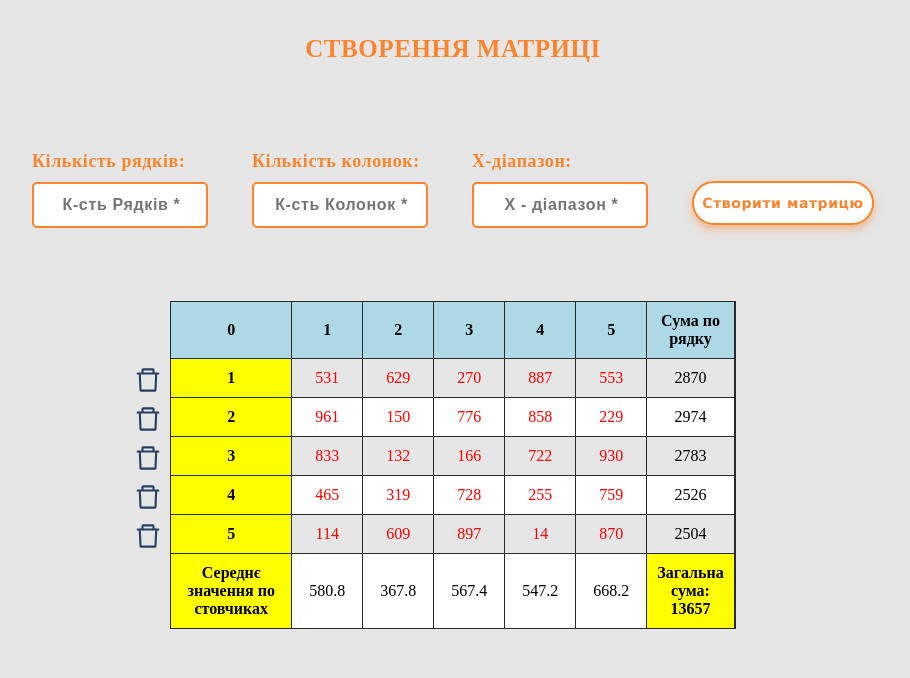
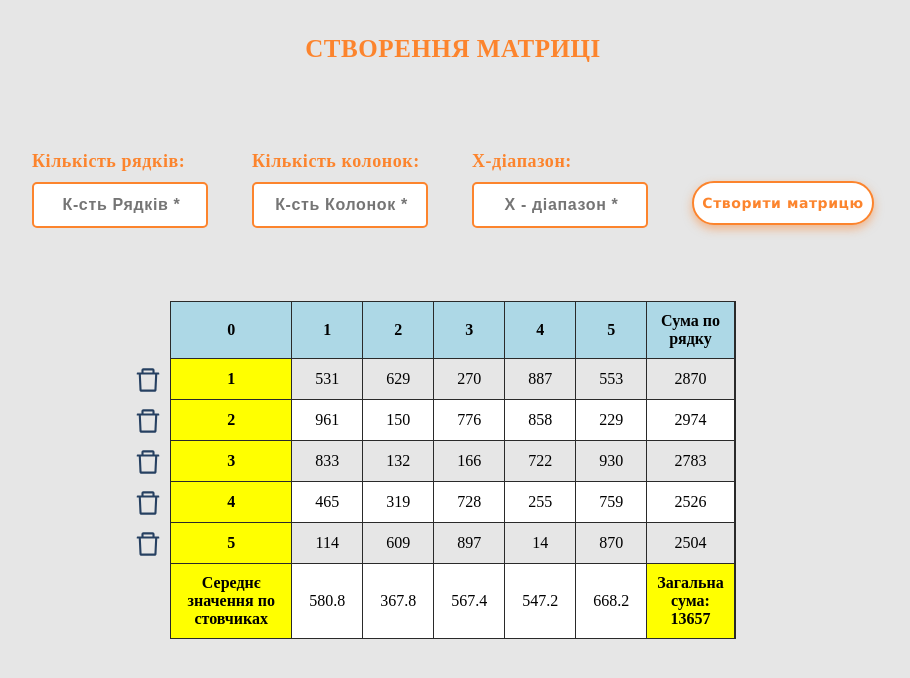
Before and after one commit to Taras-Roboteckyi/matrix, a React (Create React App) app: page / in a window 1280 px wide. Both pictures are taken after typing "5", "5", "5" into the empty fields and a click on the button "Створити матрицю". Shown: the top 678 px of the page, without its empty margins (195-1105 px from the left). Built offline with nearby package versions, Linux system fonts and the light colour scheme.

Commit message:
refactoring base code

```diff
--- a/src/components/TableMatrix/MartixTable.styled.jsx
+++ b/src/components/TableMatrix/MartixTable.styled.jsx
@@ -49,17 +49,27 @@ export const AverageItem = styled.th`
 `;
 
 export const AmountItem = styled.td`
+  /* padding: 10px; */
+
+  border: 1px solid #2a2a2a;
+  text-align: center;
+  cursor: pointer;
+
+  color: ${props => (props.activeClassName ? 'red' : 'black')};
+`;
+
+/* export const AmountItemHover = styled.td`
   padding: 10px;
   border: 1px solid #2a2a2a;
   text-align: center;
   cursor: pointer;
 
-  color: ${props => (props.activeClassName ? ' red;' : ' blue;')};
-`;
+  color: blue;
+`; */
 
-export const SumItem = styled.td`
+export const SumItem = styled.div`
   padding: 10px;
-  border: 1px solid #2a2a2a;
+  /* border: 1px solid #2a2a2a; */
   text-align: center;
 `;
 
--- a/src/components/TableMatrix/MatrixTableBody.jsx
+++ b/src/components/TableMatrix/MatrixTableBody.jsx
@@ -1,19 +1,145 @@
-import { useSelector } from 'react-redux';
-import { ItemsSelectors } from '../../redux/items';
+import { useSelector, useDispatch } from 'react-redux';
+import { useState, useEffect } from 'react';
+import { ItemsSelectors, ItemsSlice } from '../../redux/items';
 import { TableRow } from './MatrixTableRow';
 import { TableFoot } from './MatrixTableFoot';
+import ButtonDelete from '../ButtonDelete/ButtonDelete';
+
+import { TransactionRow, AverageItem, AmountItem, SumItem } from './MartixTable.styled';
 
 export function TableBody() {
   const dataMatrixLine = useSelector(ItemsSelectors.getDataMatrixLine);
   const { averageValues } = useSelector(ItemsSelectors.getDataMatrixAverage);
+  const [isHoverAmount, setIsHoverAmount] = useState(null);
+  const diapasonX = useSelector(ItemsSelectors.getDataForm);
+
+  /* const { row, index, mouseEnter, mouseLeave, hover } = props; */
+  /* const totalSum = useSelector(ItemsSelectors.getTotalSum); */
+  const dispatch = useDispatch();
+  /* const line = row.slice(0, row.length - 1); */
+
+  const increment = indexNumber => indexNumber + 1; //Додаєм нумерацію клітинок-ячейок
+
+  /* console.log('totalSum', totalSum); */
+
   /* console.log('dataMatrixLine ', dataMatrixLine); */
+  /* useEffect(() => {}, [dataMatrixLine, diapasonX.range]); */
+  console.log('dataMatrixLine ', dataMatrixLine);
+  /*
+  if (dataMatrixLine.length === 0) {
+    return null;
+  } */
+
+  /////////Фільтруєм матрицю тільки по значенню amount/////////////////////
+  const arrayMatrix = dataMatrixLine
+    .reduce((allTags, item) => {
+      allTags.push(...item);
+
+      return allTags;
+    }, [])
+    .filter(({ amount }) => amount);
+  //console.log('arrayMatrix', arrayMatrix);
+
+  /////////Шукаєм функцією підсвічені клітинки-ячейки/////////////////////
+
+  const handleMouseEnterAmount = idAmount => {
+    //console.log(idAmount);
+    //console.log('dataMatrix', dataMatrix);
+
+    const electIdAmount = arrayMatrix.find(el => el.id === idAmount);
+
+    const arrayOfTemporaryAmount = arrayMatrix.reduce((arr, item) => {
+      if (item.id === idAmount) {
+        return arr;
+      } else {
+        const differenceAmounts = Math.abs(item.amount - electIdAmount.amount);
+        const newAmount = { ...item, different: differenceAmounts }; //додаєм різницю чисел щоб знайти необхідні числа
+        //delete newAmount.amount;
+        //console.log('arr', arr);
+        return [...arr, newAmount];
+      }
+    }, []);
+
+    ///////Сортруєм новий масив і обрізаєм Х клітинок-ячейок//////////////
+
+    const newArrayOnMouseEnter = [...arrayOfTemporaryAmount]
+      .sort((a, b) => {
+        return a.different - b.different;
+      })
+      .slice(0, diapasonX.range);
+    /* console.log('newArrayOnMouseEnter', newArrayOnMouseEnter); */
+    setIsHoverAmount(newArrayOnMouseEnter);
+
+    //return newArrayOnMouseEnter;
+  };
+
+  ////////////Шукаєм новий масив і //додаєм нову властивість обєкта на тих ячейках які найближчі до підсвіченої клітинки
+
+  /* const findNewArray = () => {
+    return arrayMatrix.map(el => {
+      const hoveredObject = isHoverAmount?.find(({ id }) => id === el.id); // return object or undefined
+
+      if (!hoveredObject) {
+        return { ...el, isHovered: false };
+      }
+
+      return { ...hoveredObject, isHovered: true };
+    });
+  }; */
+
+  /* const b = findNewArray();
+
+  console.log('b()', b); */
+  /* console.log('findNewArray', findNewArray()); */
 
   return (
     <tbody>
       {dataMatrixLine.map((line, index) => (
-        <TableRow key={index} row={line} index={index} />
+        /*  <TableRow
+          key={index}
+          row={line}
+          index={index}
+          mouseEnter={handleMouseEnterAmount}
+          mouseLeave={setIsHoverAmount}
+          hover={b}
+        /> */
+        <TransactionRow key={index}>
+          {<AverageItem>{increment(index)}</AverageItem>}
+          {line.map((row, indexItem) => (
+            /*  <TableItem
+            key={row.id}
+            rowItem={row}
+            tableItemIndex={indexItem}
+            tableRowIndex={index}
+            mouseEnter={mouseEnter}
+            mouseLeave={mouseLeave}
+            hover={hover}
+          /> */
+
+            <AmountItem
+              key={indexItem}
+              onClick={() =>
+                dispatch(
+                  ItemsSlice.increment({
+                    ...row,
+                    indexColumn: indexItem,
+                    indexRow: index,
+                  }),
+                )
+              }
+              onMouseEnter={() => handleMouseEnterAmount(row.id)}
+              onMouseLeave={() => setIsHoverAmount(null)}
+              activeClassName={isHoverAmount?.find(({ id }) => id === row.id)}
+            >
+              {row.amount}
+              {row.sum && <SumItem>{row.sum}</SumItem>}
+            </AmountItem>
+          ))}
+
+          <ButtonDelete tableRowIndex={index} />
+        </TransactionRow>
       ))}
-      <TableFoot footer={averageValues} dataMatrix={dataMatrixLine} />
+      <TableFoot footer={averageValues} /* dataMatrix={dataMatrixLine} */ />
     </tbody>
   );
 }
--- a/src/components/TableMatrix/MatrixTableItem.jsx
+++ b/src/components/TableMatrix/MatrixTableItem.jsx
@@ -1,5 +1,4 @@
 import PropTypes from 'prop-types';
-import { useState } from 'react';
 
 import { useDispatch, useSelector } from 'react-redux';
 
@@ -8,76 +7,25 @@ import { ItemsSlice, ItemsSelectors } from '../../redux/items';
 import { AmountItem, SumItem } from './MartixTable.styled';
 
 export function TableItem(props) {
-  const [isHoverAmount, setIsHoverAmount] = useState(null);
-
-  const dataMatrix = useSelector(ItemsSelectors.getDataMatrixLine);
-  const diapasonX = useSelector(ItemsSelectors.getDataForm);
+  /* const totalSum = useSelector(ItemsSelectors.getTotalSum); */
   const dispatch = useDispatch();
 
-  const { rowItem, tableItemIndex, tableRowIndex } = props;
+  const { rowItem, tableItemIndex, tableRowIndex, mouseEnter, mouseLeave, hover } = props;
   const { amount, sum, id } = rowItem;
   const dataTableItem = { ...rowItem, indexColumn: tableItemIndex, indexRow: tableRowIndex };
   /* console.log('rowItem', rowItem); */
-
-  const arrayMatrix = dataMatrix
-    .reduce((allTags, item) => {
-      allTags.push(...item);
-
-      return allTags;
-    }, [])
-    .filter(({ amount }) => amount);
-
-  const handleMouseEnterAmount = async idAmount => {
-    /* console.log(idAmount);
-    console.log('dataMatrix', dataMatrix); */
-
-    const electIdAmount = arrayMatrix.find(el => el.id === idAmount);
-
-    const arrayOfTemporaryAmount = arrayMatrix.reduce((arr, item) => {
-      if (item.id === idAmount) {
-        return arr;
-      } else {
-        const differenceAmounts = Math.abs(item.amount - electIdAmount.amount);
-        const newAmount = { ...item, different: differenceAmounts };
-        /* delete newAmount.amount; */
-        /*  console.log('arr', arr); */
-        return [...arr, newAmount];
-      }
-    }, []);
-
-    const newArrayOnMouseEnter = [...arrayOfTemporaryAmount]
-      .sort((a, b) => {
-        return a.different - b.different;
-      })
-      .slice(0, diapasonX.range);
-
-    await setIsHoverAmount(newArrayOnMouseEnter);
-
-    /* return newArrayOnMouseEnter; */
-  };
-  function findNewArray() {
-    return arrayMatrix.map(el => {
-      const hoveredObject = isHoverAmount?.find(({ id }) => id === el.id); // return object or undefined
-
-      if (!hoveredObject) {
-        return { ...el, isHovered: false };
-      }
-
-      return { ...hoveredObject, isHovered: true };
-    });
-  }
-  const b = findNewArray();
-
-  console.log('a()', b);
-
+  /* console.log('totalSum', totalSum); */
+  /* console.log('hover', hover);
+  const a = hover.find(item => item.isHovered === true);
+  console.log('a', a); */
   return (
     <>
       {amount && (
         <AmountItem
           onClick={() => dispatch(ItemsSlice.increment(dataTableItem))}
-          onMouseEnter={() => handleMouseEnterAmount(id)}
-          onMouseLeave={() => setIsHoverAmount(null)}
-          activeClassName={b}
+          /* onMouseEnter={() => mouseEnter(id)} */
+          /*  onMouseLeave={mouseLeave(null)} */
+          /*  activeClassName={a?.isHovered} */
         >
           {amount}
         </AmountItem>
--- a/src/components/TableMatrix/MatrixTableRow.jsx
+++ b/src/components/TableMatrix/MatrixTableRow.jsx
@@ -1,20 +1,53 @@
 import { TableItem } from './MatrixTableItem';
-import { TransactionRow, AverageItem } from './MartixTable.styled';
+import { TransactionRow, AverageItem, AmountItem, SumItem } from './MartixTable.styled';
 import ButtonDelete from '../ButtonDelete/ButtonDelete';
+import { useDispatch, useSelector } from 'react-redux';
+
+import { ItemsSlice, ItemsSelectors } from '../../redux/items';
 export function TableRow(props) {
-  const { row, index } = props;
-
+  const { row, index, mouseEnter, mouseLeave, hover } = props;
+  /*  const totalSum = useSelector(ItemsSelectors.getTotalSum); */
+  const dispatch = useDispatch();
+  const line = row.slice(0, row.length - 1);
   const increment = indexNumber => indexNumber + 1;
-  /* console.log(index); */
-  console.log(row);
+  const sum = row.find(item => item.sum);
+  console.log('sum', sum);
+  /* console.log('totalSum', totalSum); */
   /* const dataTableIndex = { indexColumn: tableItemIndex, indexRow: tableRowIndex }; */
   return (
     <>
       <TransactionRow>
         {<AverageItem>{increment(index)}</AverageItem>}
-        {row.map((row, indexItem) => (
-          <TableItem key={row.id} rowItem={row} tableItemIndex={indexItem} tableRowIndex={index} />
+        {line.map((row, indexItem) => (
+          /*  <TableItem
+            key={row.id}
+            rowItem={row}
+            tableItemIndex={indexItem}
+            tableRowIndex={index}
+            mouseEnter={mouseEnter}
+            mouseLeave={mouseLeave}
+            hover={hover}
+          /> */
+
+          <AmountItem
+            key={indexItem}
+            onClick={() =>
+              dispatch(
+                ItemsSlice.increment({
+                  ...row,
+                  indexColumn: indexItem,
+                  indexRow: index,
+                }),
+              )
+            }
+            /* onMouseEnter={() => mouseEnter(row.id)} */
+            /*  onMouseLeave={mouseLeave(null)} */
+            /*  activeClassName={a?.isHovered} */
+          >
+            {row.amount}
+          </AmountItem>
         ))}
+        <SumItem key={row.id}>{sum.sum}</SumItem>
 
         <ButtonDelete tableRowIndex={index} />
       </TransactionRow>
--- a/src/redux/items/itemsSelectors.jsx
+++ b/src/redux/items/itemsSelectors.jsx
@@ -2,6 +2,8 @@ export const getDataForm = state => state.items.data;
 export const getDataMatrixLine = state => state.items.line;
 export const getDataMatrixAverage = state => state.items.average;
 export const getAmount = state => state.items.amountNumber;
+/* export const getTotalSum = state => state.items.totalSum; */
+export const getHoverAmount = state => state.items.hover;
 /* export const getVisibleTable = state => state.items.isVisible; */
 
 /* export const getVisibleItems = state => {
--- a/src/redux/items/itemsSlice.jsx
+++ b/src/redux/items/itemsSlice.jsx
@@ -5,6 +5,8 @@ const initialState = {
   line: [],
   average: '',
   matrix: null,
+  totalSum: false,
+  hover: null,
 };
 
 const itemsReducer = createSlice({
@@ -45,6 +47,9 @@ const itemsReducer = createSlice({
           }, 0)
           .toFixed(2),
       );
+      state.average.averageValues[state.average.averageValues.length - 1] = {
+        totalSum: state.average.averageValues[state.average.averageValues.length - 1].totalSum + 1,
+      };
     },
 
     deleteRow: (state, { payload }) => {
@@ -69,12 +74,38 @@ const itemsReducer = createSlice({
         tempArray[column] = Number((sum / filter.length).toFixed(2));
       }
 
-      state.average.averageValues = [...tempArray];
+      state.average.averageValues = [
+        ...tempArray,
+
+        (state.average.averageValues[state.average.averageValues.length - 1] = {
+          totalSum: state.line
+            .map(line =>
+              line.reduce((sum, element) => {
+                if (element.sum) {
+                  return sum + element.sum;
+                }
+                return sum;
+              }, 0),
+            )
+            .reduce((total, element) => {
+              return total + element;
+            }, 0),
+        }),
+      ];
+    },
+
+    /*  addTotalSum: (state, { payload }) => {
+      console.log(payload.totalSum + 1);
+      state.totalSum = payload.totalSum + 1;
+    }, */
+    hoverAmount: (state, { payload }) => {
+      state.hover = payload;
     },
   },
 });
 
-export const { dataForm, dataMatrix, increment, deleteRow } = itemsReducer.actions;
+export const { dataForm, dataMatrix, increment, deleteRow, addTotalSum, hoverAmount } =
+  itemsReducer.actions;
 
 export const reducer = combineReducers({
   items: itemsReducer.reducer,
--- a/src/utils/matrix.jsx
+++ b/src/utils/matrix.jsx
@@ -29,30 +29,6 @@ export default function Matrix() {
     return result;
   };
 
-  //////Знаходим середнє значення стовчиків матриці/////////
-
-  const average = () => {
-    let tempArray = []; // тимчасова змінна зовні обявлена зовні області розрахунків (або стейт, як в мене по логіці)
-
-    for (let rowMatrix = 0; rowMatrix < column; rowMatrix += 1) {
-      let average = 0;
-
-      for (let row = 0; row < line; row += 1) {
-        /* console.log('average: ', result); */
-        average += result[row][rowMatrix].amount; //вказує поле по якому рахуєш
-      }
-      const averageValue = Number((average / result.length).toFixed(2));
-      tempArray[rowMatrix] = averageValue; // записуємо в тимчасовий масив
-    }
-
-    result = [...result, { averageValues: tempArray }]; // розпиляємо і додаємо масив з середнім арифметичним
-
-    /* console.log('averageValue: ', result); */
-    return result;
-  };
-
-  /* console.log('matrix: ', result) */
-
   ///////Знаходим суму рядків матриці///////////////
 
   const sum = () => {
@@ -74,20 +50,25 @@ export default function Matrix() {
     return result;
   };
 
-  matrixBasis();
-  average();
-  sum();
+  //////Знаходим середнє значення стовчиків матриці/////////
 
-  /* console.log('matrix: ', matrixBasis());
-  console.log('average: ', average());
-  console.log('sum: ', sum()); */
+  const average = () => {
+    let tempArray = []; // тимчасова змінна зовні обявлена зовні області розрахунків (або стейт, як в мене по логіці)
 
-  return result;
+    for (let rowMatrix = 0; rowMatrix < column; rowMatrix += 1) {
+      let average = 0;
+
+      for (let row = 0; row < line; row += 1) {
+        /* console.log('average: ', result); */
+        average += result[row][rowMatrix].amount; //вказує поле по якому рахуєш
+      }
+      const averageValue = Number((average / result.length).toFixed(2));
+      tempArray[rowMatrix] = averageValue; // записуємо в тимчасовий масив
     }
 
     ///////Знаходим загальну суму рядків матриці///////////////
 
-export const totalMatrix = data => {
+    const totalMatrix = data => {
       return data
         .map(line =>
           line.reduce((sum, element) => {
@@ -101,3 +82,24 @@ export const totalMatrix = data => {
           return total + element;
         }, 0);
     };
+    const Total = totalMatrix(result);
+    /* console.log('Total', Total); */
+
+    result = [...result, { averageValues: [...tempArray, { totalSum: Total }] }]; // розпиляємо і додаємо масив з середнім арифметичним і загальну суму
+
+    /* console.log('averageValue: ', result); */
+    return result;
+  };
+
+  /* console.log('matrix: ', result) */
+
+  matrixBasis();
+  sum();
+  average();
+
+  /* console.log('matrix: ', matrixBasis());
+  console.log('average: ', average());
+  console.log('sum: ', sum()); */
+
+  return result;
+}
--- a/src/views/HomePage.jsx
+++ b/src/views/HomePage.jsx
@@ -14,6 +14,9 @@ export default function HomePage() {
   useEffect(() => {
     dispatch(ItemsSlice.dataMatrix(dataMatrix));
   }, [dataMatrix, dispatch]);
+  /* if (dataMatrix.length === 1) {
+    return null;
+  } */
 
   /* console.log('dataMatrix', dataMatrix); */
   return (
```
Also changed, not shown: src/components/TableMatrix/MatrixTableFoot.jsx (+19 -7 lines). Lines whose indentation alone changed are shown as unchanged.
